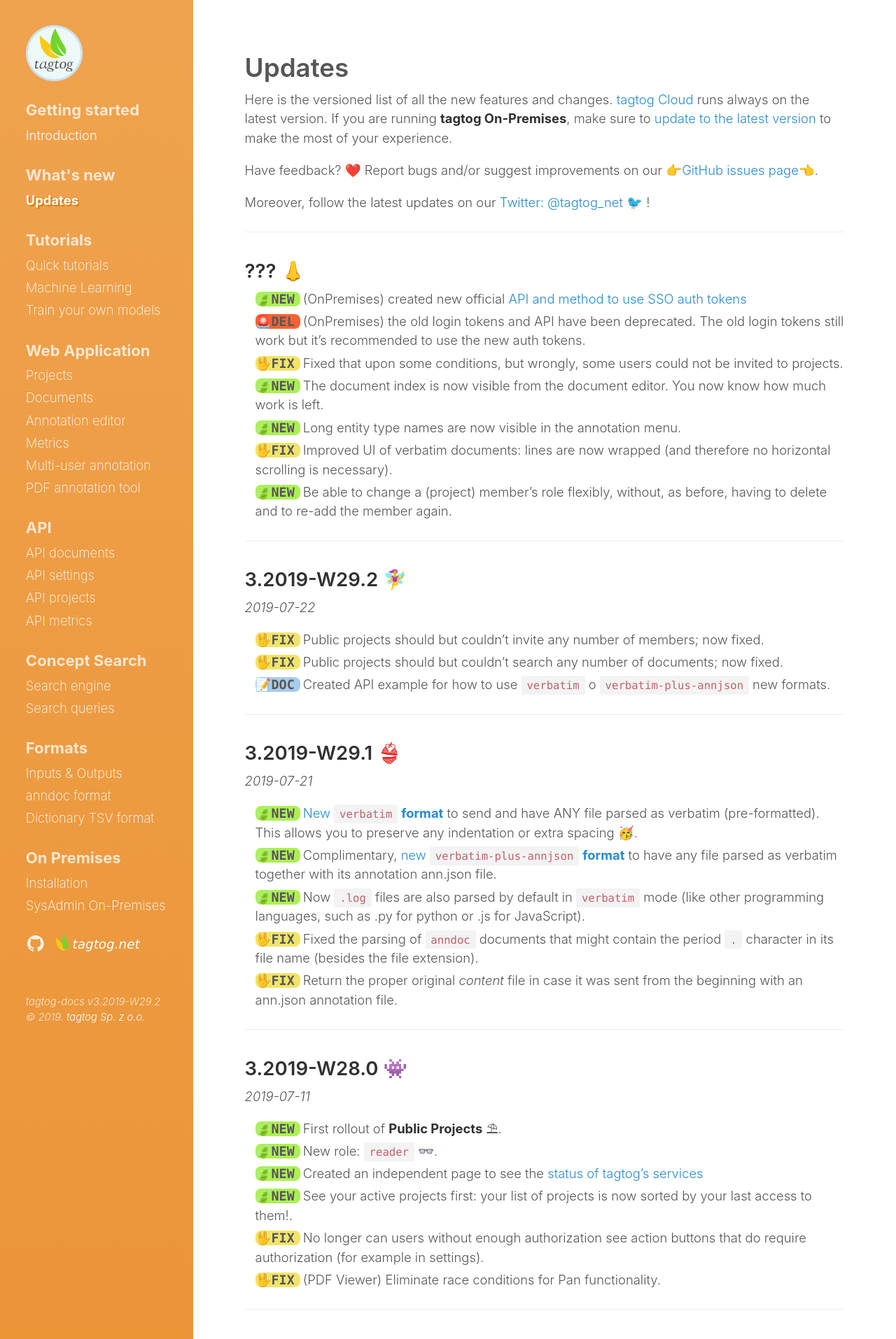
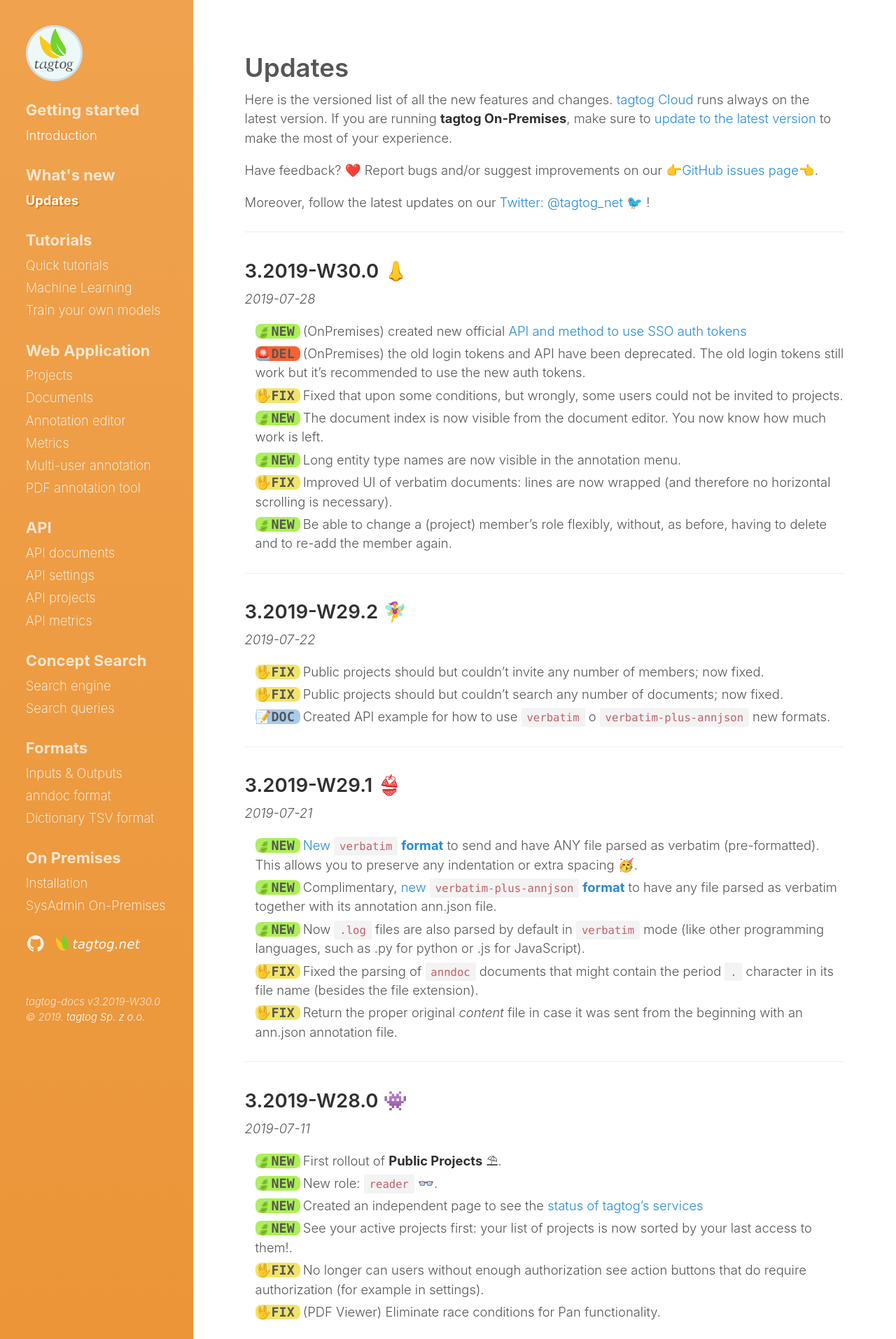
Before and after one commit to tagtogorg/tagtog-doc, a Jekyll site: the page built from updates.md, in a window 1280 px wide. Shown: the top 1914 px of the page at 70% size. Built offline with Jekyll 4.4.1, drawn with Linux system fonts in a browser that asks for light colours; nearby versions of some CDN libraries; emoji names are drawn with the system emoji font; some of the changed text lies outside the part shown.

Commit message:
Bump version: 3.2019-W30.0 👃

```diff
--- a/_config.yml
+++ b/_config.yml
@@ -70,7 +70,7 @@ plugins:
   - jemoji
 
 # Custom vars
-version: 3.2019-W29.2
+version: 3.2019-W30.0
 sidebar_home_link: true
 search_page: false
 # sidebar_blog_link:  '/blog'   # By default, your home page is your blog
--- a/updates.md
+++ b/updates.md
@@ -14,7 +14,8 @@ Moreover, follow the latest updates on our [Twitter: @tagtog_net 🐦](https://t
 
 ---
 
-## ??? 👃
+## 3.2019-W30.0 👃
+_2019-07-28_
 
 <ul class="updates">
   <li class="new"><span markdown="1">(OnPremises) created new official [API and method to use SSO auth tokens](on-premises-sysadmin.html#single-sign-on-sso)</span></li>
```
Also changed, not shown: 1 other file.
